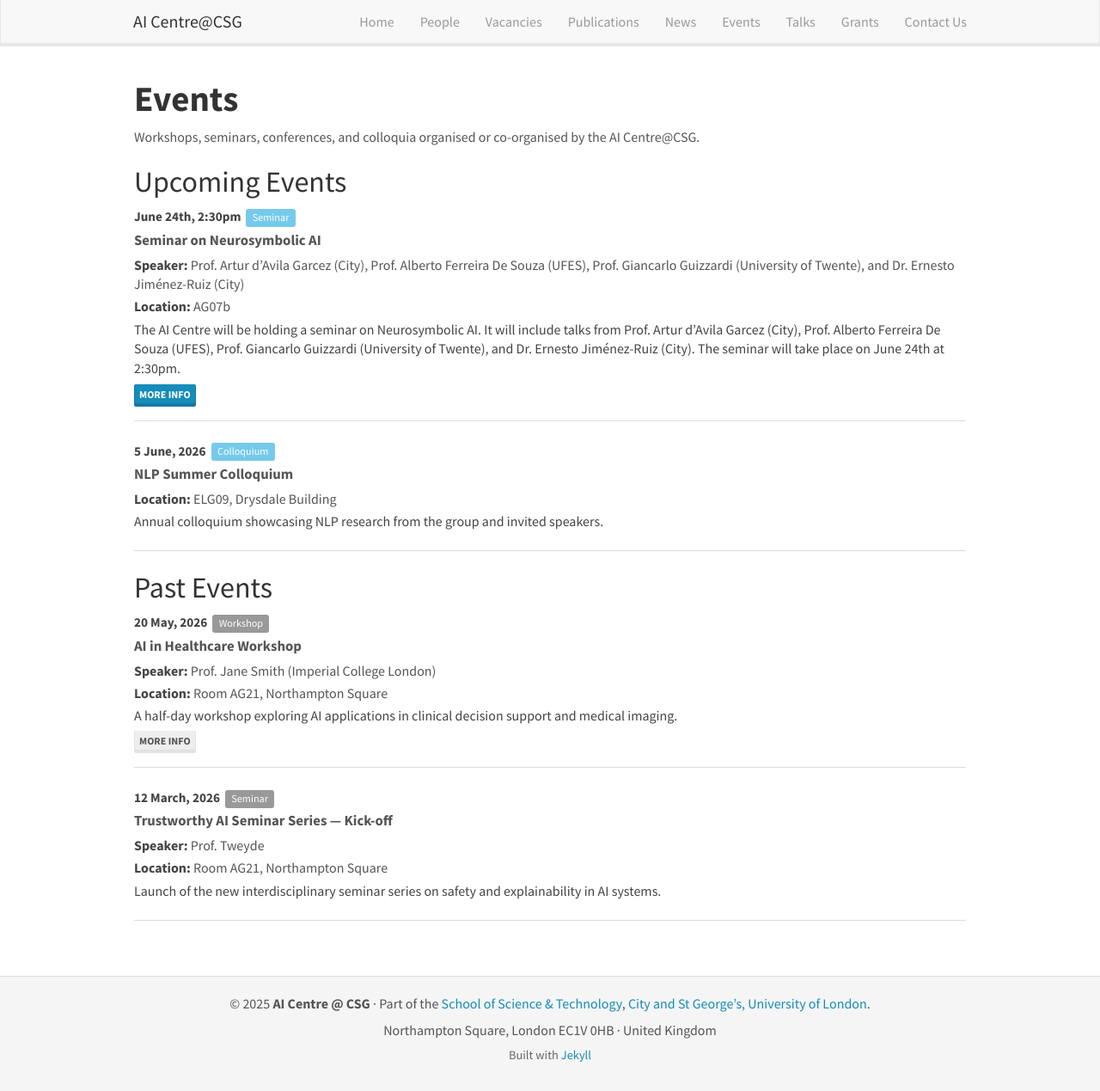
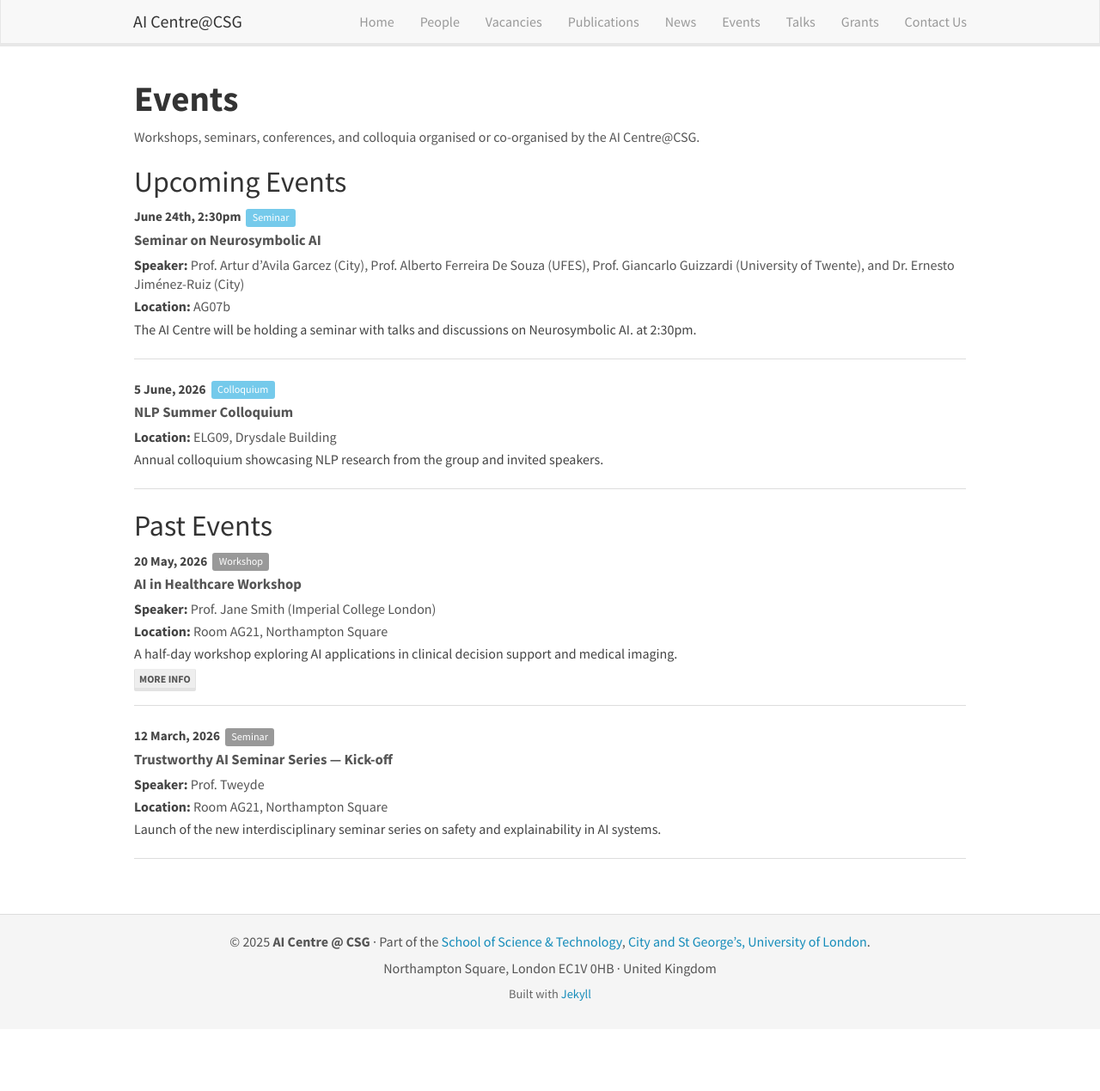
Before and after one commit to aicentre-csg/aicentre-csg.github.io, a Jekyll site: the page built from _pages/events.html, in a window 1280 px wide and 1269 px high. Shown: the whole window at 86% size. Built offline with Jekyll 4.4.1, drawn with Linux system fonts in a browser that asks for light colours; nearby versions of some CDN libraries.

Commit message:
Refine seminar details for Neurosymbolic AI event
Updated speaker details and refined the seminar description.

```diff
--- a/_data/events.yml
+++ b/_data/events.yml
@@ -30,10 +30,7 @@
 - date: ' June 24th, 2:30pm'
   title: Seminar on Neurosymbolic AI
   type: Seminar
-  speaker: ' Prof. Artur d’Avila Garcez (City), Prof. Alberto Ferreira De Souza (UFES), Prof. Giancarlo Guizzardi (University of Twente), and Dr. Ernesto Jiménez-Ruiz (City)'
+  speaker: Prof. Artur d’Avila Garcez (City), Prof. Alberto Ferreira De Souza (UFES), Prof. Giancarlo Guizzardi (University of Twente), and Dr. Ernesto Jiménez-Ruiz (City)
   location: AG07b
-  link: https://staffhub.city.ac.uk/timetabling/rooms-by-building/college-building/ag07b
-  description: >-
-    The AI Centre will be holding a seminar on Neurosymbolic AI. It will include talks from Prof. Artur d’Avila Garcez (City), Prof. Alberto Ferreira
-    De Souza (UFES), Prof. Giancarlo Guizzardi (University of Twente), and Dr. Ernesto Jiménez-Ruiz (City). The seminar will take place on June 24th
+  description: The AI Centre will be holding a seminar with talks and discussions on Neurosymbolic AI.
     at 2:30pm.
```
